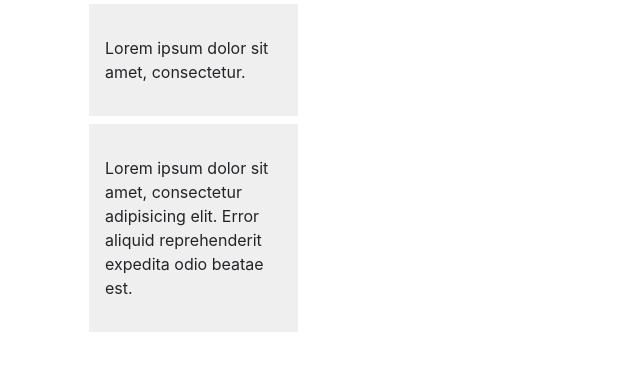
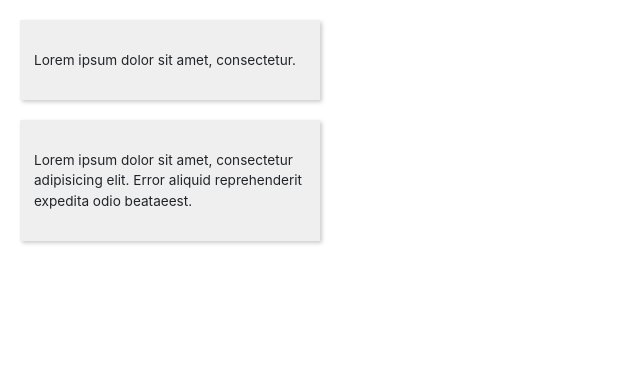
Before and after one commit to codeflitting/codeflitting, a Django app: page /test in a window 1280 px wide. Shown: the top 371 px of the page, without its empty margins (0-640 px from the left). Run offline with Django 3.2, Linux system fonts and the light colour scheme; style sheets or scripts are compiled from the project's sources; parts of the project's set-up code (start-up, migrations or seed data) failed here and were passed over; some libraries are stand-ins or nearby versions.

Commit message:
up to date

```diff
--- a/codeflitting/core/static/css/html-units.scss
+++ b/codeflitting/core/static/css/html-units.scss
@@ -1,15 +1,24 @@
-/*section*/
-
-.section-div {
-  -moz-column-width: 13em;
-  -webkit-column-width: 13em;
+/*A pure CSS-only responsive masonry grid*/
+.masonry {
+  -webkit-column-count: 4;
+  -moz-column-count: 4;
+  column-count: 4;
+  -webkit-column-gap: 1em;
   -moz-column-gap: 1em;
-  -webkit-column-gap: 1em;
-  section {
+  column-gap: 1em;
+  margin: 1.5em;
+  padding: 0;
+  font-size: .85em;
+  .masonry-item {
     display: inline-block;
-    margin: 0.25rem;
-    padding: 1rem;
+    padding: 1em;
+    margin: 0 0 1.5em;
     width: 100%;
+    -webkit-transition: 1s ease all;
+    box-sizing: border-box;
+    -moz-box-sizing: border-box;
+    -webkit-box-sizing: border-box;
+    box-shadow: 2px 2px 4px 0 #ccc;
     background: #efefef;
     p {
       margin: 1rem 0;
@@ -17,3 +26,35 @@
     }
   }
 }
+
+@media only screen and (max-width: 320px) {
+  .masonr:y {
+    -moz-column-count: 1;
+    -webkit-column-count: 1;
+    column-count: 1;
+  }
+}
+
+@media only screen and (min-width: 321px) and (max-width: 768px) {
+  .masonry {
+    -moz-column-count: 2;
+    -webkit-column-count: 2;
+    column-count: 2;
+  }
+}
+
+@media only screen and (min-width: 769px) and (max-width: 1200px) {
+  .masonry {
+    -moz-column-count: 3;
+    -webkit-column-count: 3;
+    column-count: 3;
+  }
+}
+
+@media only screen and (min-width: 1201px) {
+  .masonry {
+    -moz-column-count: 4;
+    -webkit-column-count: 4;
+    column-count: 4;
+  }
+}
--- /dev/null
+++ b/codeflitting/core/templates/html-units/masonry-grid.html
@@ -0,0 +1,8 @@
+<div class="masonry">
+    <div class="masonry-item">
+        <p>Lorem ipsum dolor sit amet, consectetur.</p>
+    </div>
+    <div class="masonry-item">
+        <p>Lorem ipsum dolor sit amet, consectetur adipisicing elit. Error aliquid reprehenderit expedita odio beataeest.</p>
+    </div>
+</div>
--- a/codeflitting/core/templates/html-units/section.html
+++ /dev/null
@@ -1,9 +0,0 @@
-<div class="section-div">
-    <section>
-        <p>Lorem ipsum dolor sit amet, consectetur.</p>
-    </section>
-    <section>
-        <p>Lorem ipsum dolor sit amet, consectetur adipisicing elit. Error aliquid reprehenderit expedita odio beatae
-            est.</p>
-    </section>
-</div>
--- a/codeflitting/core/templates/test/test.html
+++ b/codeflitting/core/templates/test/test.html
@@ -13,8 +13,6 @@
     <title>Title</title>
 </head>
 <body>
-<div class="container">
-    {% include 'html-units/section.html' %}
-</div>
+{% include 'html-units/masonry-grid.html' %}
 </body>
 </html>
```
